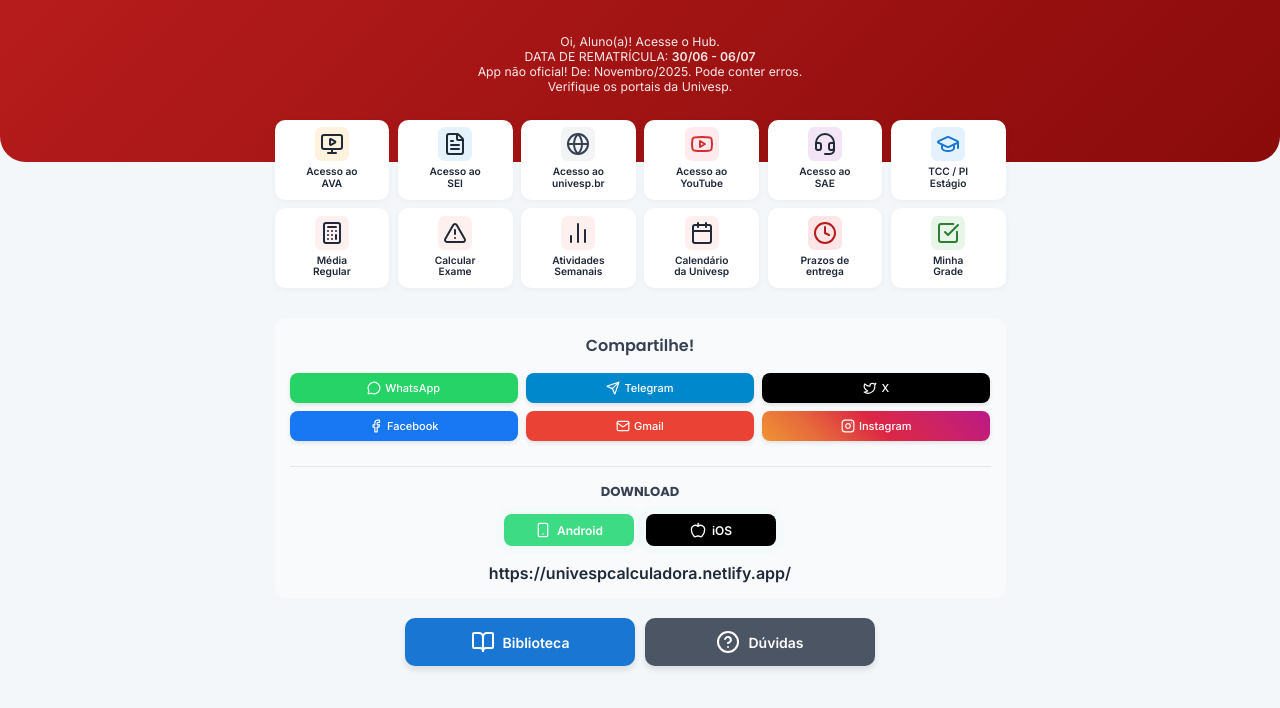
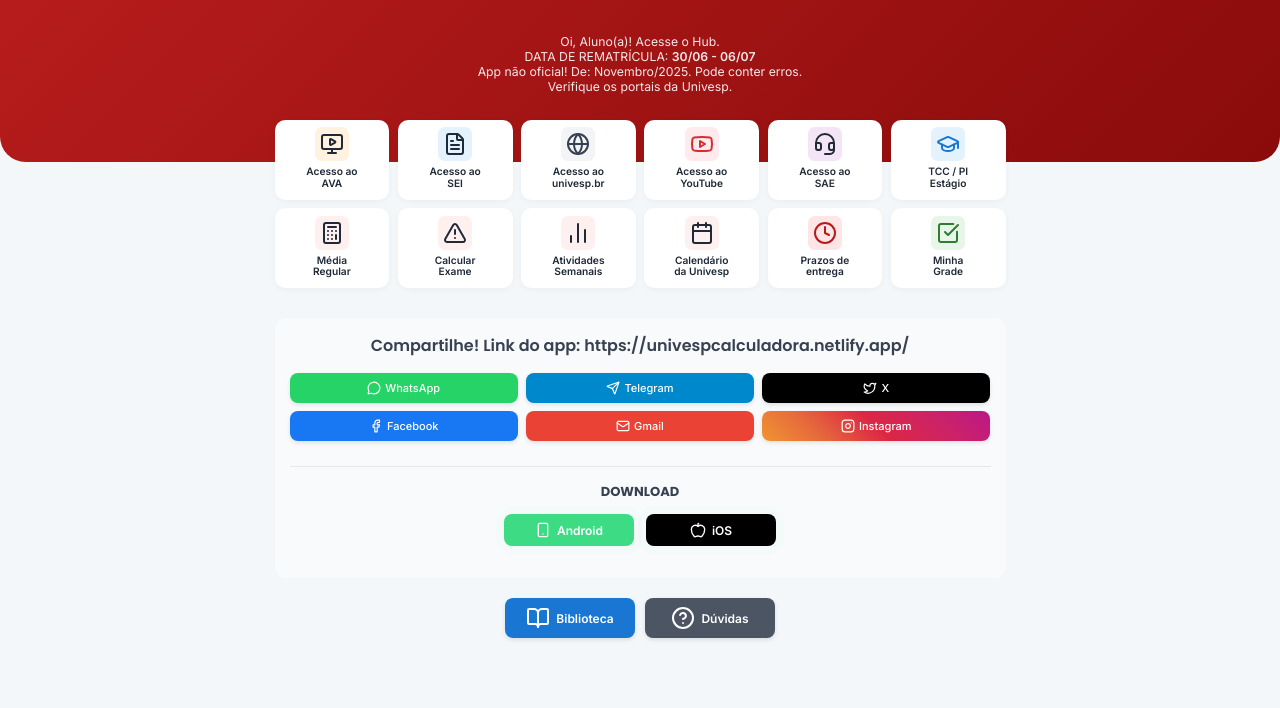
Before and after one commit to leorangelramos/univesphub, a plain HTML site: page UniPWA/index.html in a window 1280 px wide. Drawn offline with Linux system fonts and the light colour scheme.

Commit message:
Add files via upload

```diff
--- a/UniPWA/index.html
+++ b/UniPWA/index.html
@@ -51,21 +51,23 @@
             padding: 0 15px;
         }
         .btn-extra {
-            flex: 1;
+            width: 130px;
+            flex: 0 0 130px;
+            box-sizing: border-box;
             display: flex;
             align-items: center;
             justify-content: center;
-            gap: 8px;
-            padding: 12px;
-            border-radius: 10px;
+            gap: 6px;
+            padding: 8px 16px;
+            border-radius: 8px;
             font-family: 'Inter', sans-serif;
-            font-size: 14px;
+            font-size: 12px;
             font-weight: 600;
             text-decoration: none;
             cursor: pointer;
             border: none;
             transition: transform 0.2s;
-            box-shadow: 0 4px 6px rgba(0,0,0,0.1);
+            box-shadow: 0 2px 4px rgba(0,0,0,0.1);
         }
         .btn-extra:active { transform: scale(0.95); }
         .btn-biblio { background: #1976d2; color: #fff; }
@@ -245,7 +247,7 @@
         </div>
 
         <div class="social-share" style="text-align: center; margin: 30px 0 10px 0; padding: 15px; background: #f9fafb; border-radius: 12px;">
-            <p style="margin-bottom: 15px; font-weight: 600; color: #374151; font-family: 'Poppins', sans-serif;">Compartilhe!</p>
+            <p style="margin-bottom: 15px; font-weight: 600; color: #374151; font-family: 'Poppins', sans-serif;">Compartilhe! Link do app: https://univespcalculadora.netlify.app/ </p>
             <div style="display: grid; grid-template-columns: repeat(3, 1fr); gap: 8px; max-width: 100%; margin: 0 auto;">
 
                 <a href="https://api.whatsapp.com/send?text=Confira%20o%20Univesp%20Hub!%20Calculadora%20de%20Notas%20e%20Ferramentas:%20https://univespcalculadora.netlify.app/" target="_blank" style="display: flex; justify-content: center; align-items: center; gap: 4px; padding: 8px 5px; background: #25D366; color: #fff; text-decoration: none; border-radius: 8px; font-weight: 500; font-family: 'Inter', sans-serif; font-size: 11px; box-shadow: 0 2px 4px rgba(0,0,0,0.1); width: 100%; box-sizing: border-box;">
@@ -286,9 +288,6 @@
                     </button>
                 </div>
             </div>
-
-            <p><strong>https://univespcalculadora.netlify.app/</p>
-
 
         </div>
 
```
